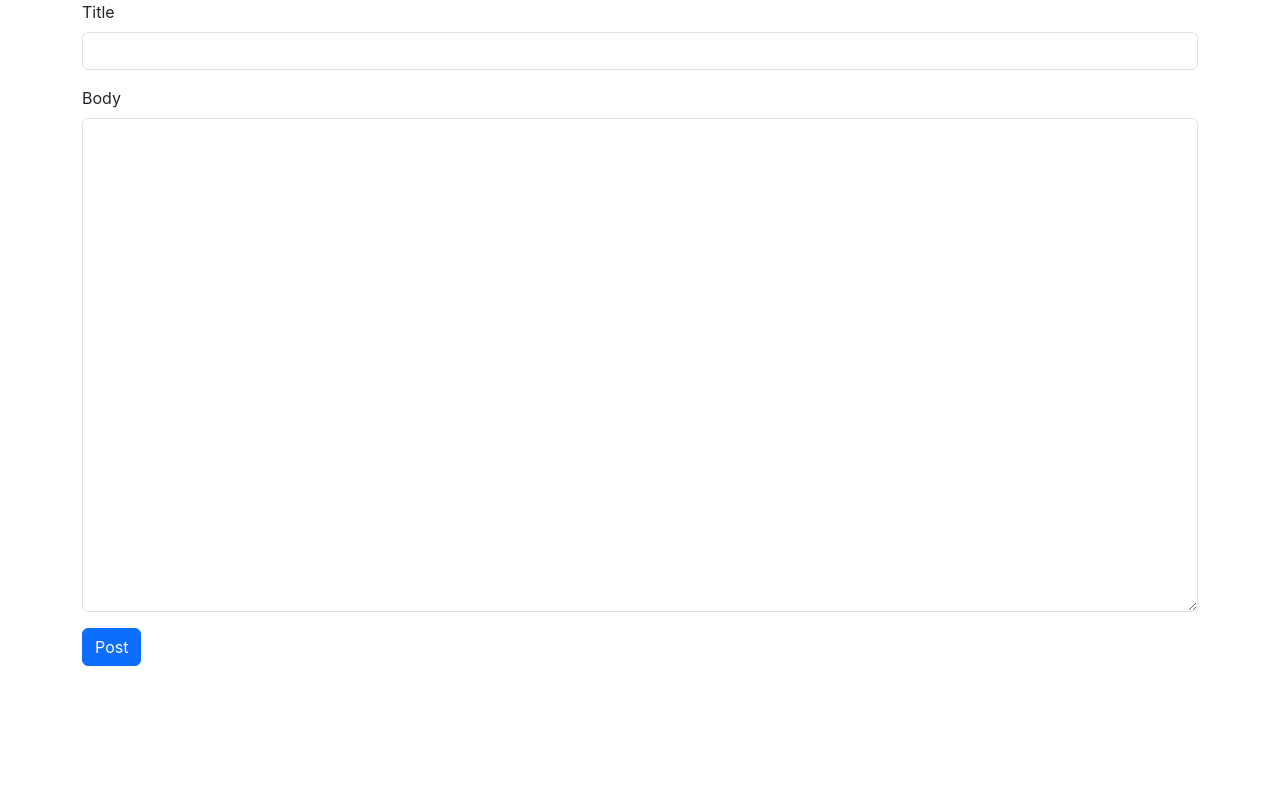
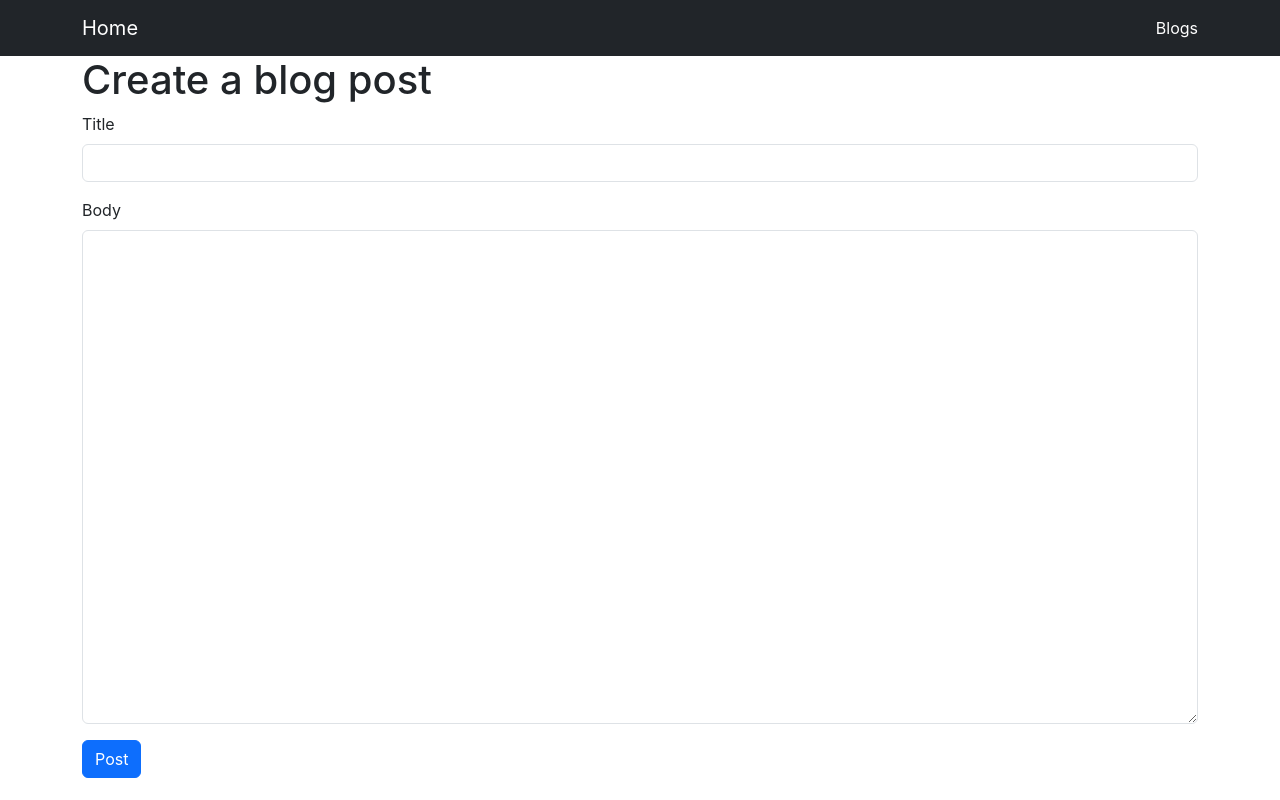
Before and after one commit to YEJIRYOO/React.js_Study, a React (Create React App) app: page /blogs/create in a window 1280 px wide. Built offline with nearby package versions, Linux system fonts and the light colour scheme.

Commit message:
feat: routs

```diff
--- a/db.json
+++ b/db.json
@@ -1,7 +1,7 @@
 {
   "posts": [
     {
-      "id": 1,
+      "id": "1",
       "title": "hello",
       "body": "body"
     },
@@ -9,6 +9,21 @@
       "id": "a0e5",
       "title": "hello",
       "body": "body2"
+    },
+    {
+      "id": "92c8",
+      "title": "DKr",
+      "body": "rkkr"
+    },
+    {
+      "id": "ecd7",
+      "title": "DKr",
+      "body": "rkkr"
+    },
+    {
+      "id": "72f9",
+      "title": "DKr",
+      "body": "rkkr"
     }
   ]
 }
--- a/src/App.js
+++ b/src/App.js
@@ -1,51 +1,24 @@
-import { useState } from "react";
-import axios from 'axios';
+import {
+  BrowserRouter as Router,
+  Switch,
+  Route
+}from 'react-router-dom';
+import NavBar from './components/NavBar';
+import routes from './routes';
 
 function App(){
-  const[title,setTitle]=useState('');
-  const[body,setBody]=useState('');
-  //log출력 함수
-  const onSubmit=()=>{
-    console.log(title,body)
-    //db로의 post request
-    axios.post('http://localhost:3001/posts',{
-      title,
-      body
-    })
-  };
+  return(
+    <Router>
+      <NavBar />
+      <div className="container">
+        <Switch>
+          {routes.map((route)=>{
+            return <Route key={route.path} exact path={route.path} component={route.component} />
+          })}
+        </Switch>
+      </div>
+    </Router>
 
-  return(
-    //부트스트랩의 container클래스
-    <div className="container">
-      <div className="mb-3">
-        <label className="form-label">Title</label>
-        <input
-          className="form-control"
-          value={title}
-          onChange={(event)=>{
-            setTitle(event.target.value);
-          }
-          }
-        />
-      </div>
-      <div className="mb-3">
-        <label className="form-label">Body</label>
-        <textarea
-          className="form-control"
-          value={body}
-          onChange={(event)=>{
-            setBody(event.target.value);
-          }}
-          rows="20"
-        />
-      </div>
-      <button
-        className="btn btn-primary"
-        onClick={onSubmit}
-      >
-        Post
-      </button>
-    </div>
 
   );
 }
--- /dev/null
+++ b/src/components/BlogForm.js
@@ -0,0 +1,53 @@
+import { useState } from 'react';
+import axios from 'axios';
+
+const BlogForm=()=>{
+    const[title,setTitle]=useState('');
+    const[body,setBody]=useState('');
+    //log출력 함수
+    const onSubmit=()=>{
+        console.log(title,body)
+      //db로의 post request
+        axios.post('http://localhost:3001/posts',{
+            title,
+            body
+            }
+        )
+    };
+    return(
+        <div>
+        <h1>Create a blog post</h1>
+        <div className="mb-3">
+          <label className="form-label">Title</label>
+          <input
+            className="form-control"
+            value={title}
+            onChange={(event)=>{
+              setTitle(event.target.value);
+            }
+            }
+          />
+        </div>
+        <div className="mb-3">
+            <label className="form-label">Body</label>
+            <textarea
+            className="form-control"
+            value={body}
+            onChange={(event)=>{
+              setBody(event.target.value);
+            }}
+            rows="20"
+            />
+        </div>
+        <button
+          className="btn btn-primary"
+          onClick={onSubmit}
+        >
+          Post
+        </button>
+      </div>
+    );
+
+}
+
+export default BlogForm;
--- /dev/null
+++ b/src/components/NavBar.js
@@ -0,0 +1,24 @@
+import {Link, NavLink}from 'react-router-dom';
+
+const NavBar=()=>{
+    return(
+        <nav className="navbar navbar-dark bg-dark">
+        <div className="container">
+          <Link className="navbar-brand" to="/">Home</Link>
+          <ul className="navbar-nav">
+            <li className="nav-item active">
+              <NavLink
+                activeClassName="active"
+                className="nav-link"
+                to="/blogs"
+              >
+                Blogs
+              </NavLink>
+            </li>
+          </ul>
+        </div>
+      </nav>
+    );
+};
+
+export default NavBar;
--- /dev/null
+++ b/src/pages/CreatePage.js
@@ -0,0 +1,13 @@
+//생성 시 블로그 폼 필요
+import BlogForm from "../components/BlogForm";
+
+const CreatePage=()=>{
+    return(
+        <div>
+            <BlogForm />
+        </div>
+    );
+
+};
+
+export default CreatePage;
--- /dev/null
+++ b/src/pages/EditPage.js
@@ -0,0 +1,8 @@
+const EditPage=()=>{
+    return(
+        <div>Edit Page</div>
+    );
+
+};
+
+export default EditPage;
--- /dev/null
+++ b/src/pages/HomePage.js
@@ -0,0 +1,8 @@
+const HomePage=()=>{
+    return(
+        <div>Home Page</div>
+    );
+
+};
+
+export default HomePage;
--- /dev/null
+++ b/src/pages/ListPage.js
@@ -0,0 +1,8 @@
+const ListPage=()=>{
+    return(
+        <div>List Page</div>
+    );
+
+};
+
+export default ListPage;
--- /dev/null
+++ b/src/routes.js
@@ -0,0 +1,25 @@
+import HomePage from './pages/HomePage';
+import CreatePage from './pages/CreatePage';
+import EditPage from './pages/EditPage';
+import ListPage from './pages/ListPage';
+
+const routes=[
+    {
+      path: '/',
+      component: HomePage
+    },
+    {
+      path: '/blogs',
+      component: ListPage
+    },
+    {
+      path: '/blogs/create',
+      component: CreatePage
+    },
+    {
+      path: '/blogs/edit',
+      component: EditPage
+    }
+  ];
+
+  export default routes;
```
